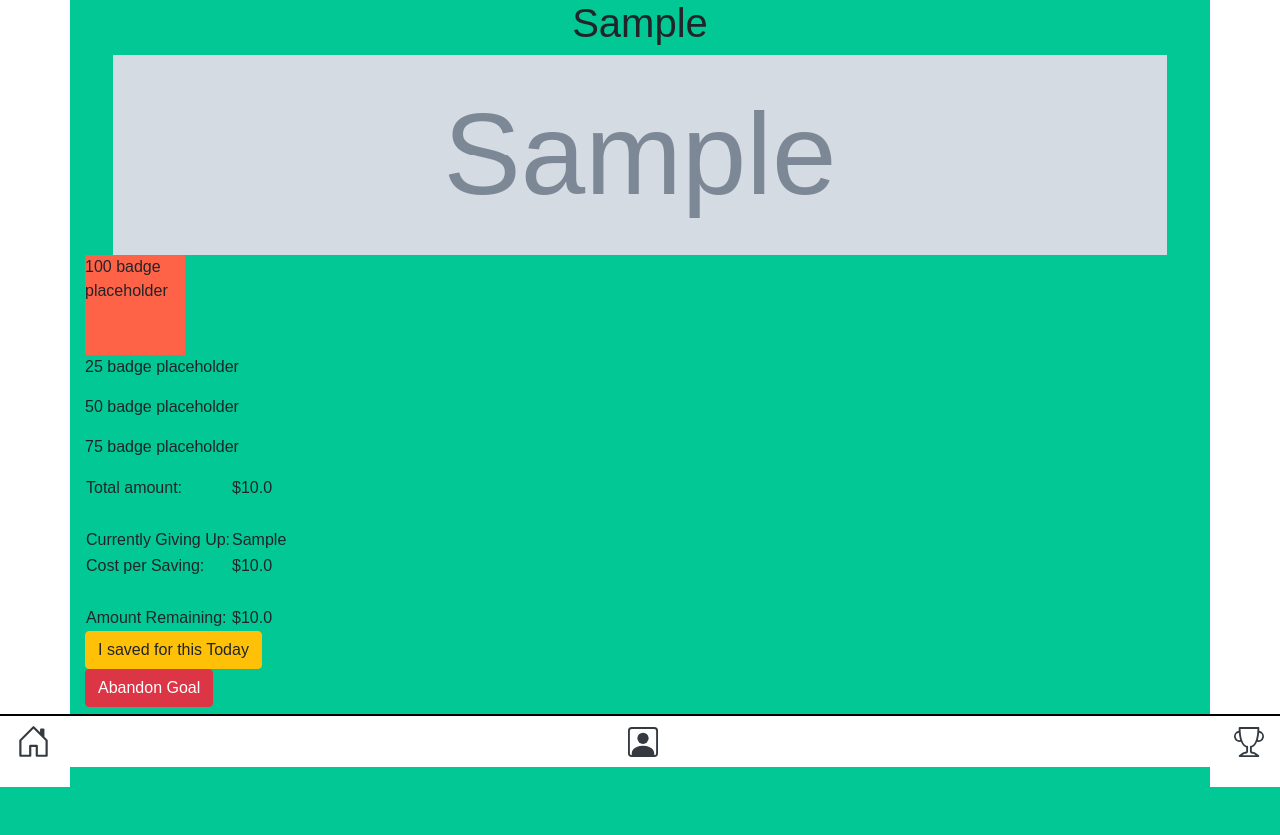
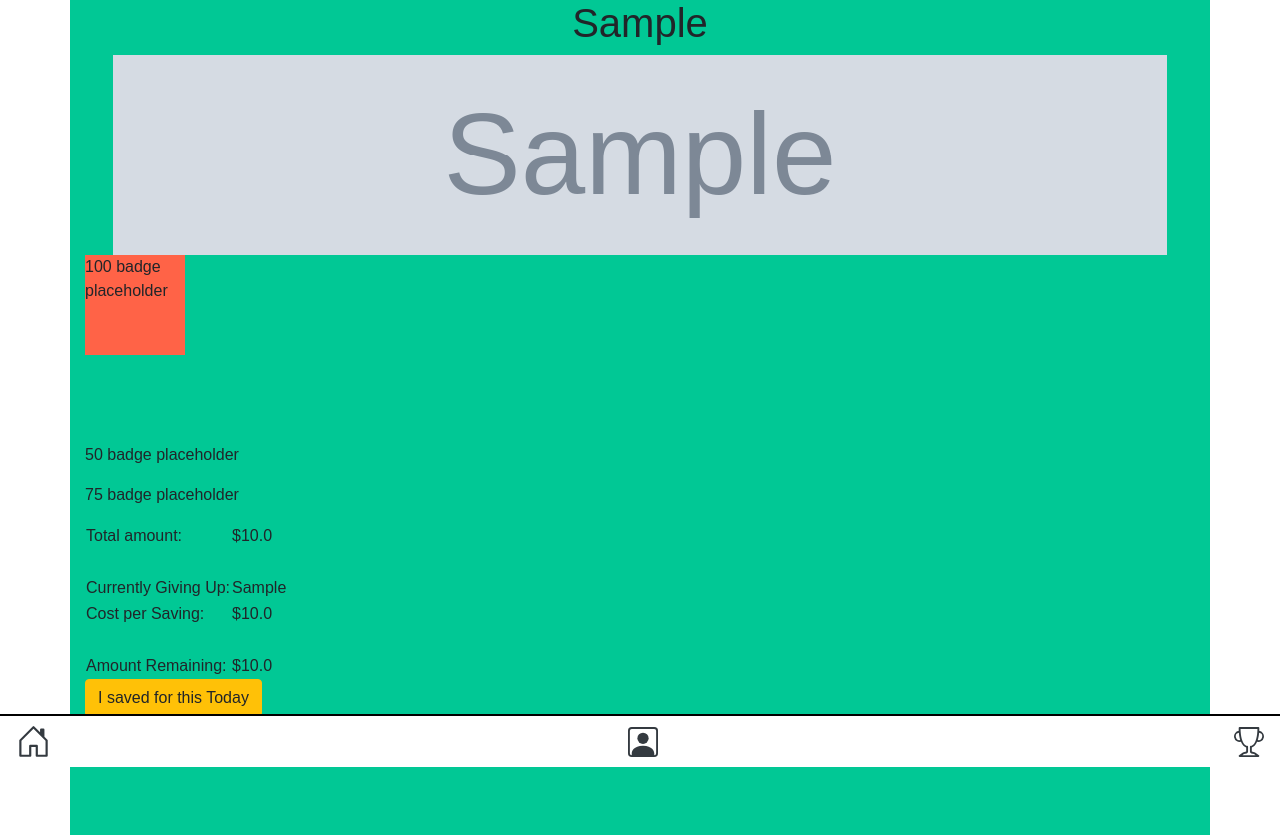
Before and after one commit to nlimtung/financialhackathon, a Django app: page /habits/1/ in a window 1280 px wide. Shown: the part 33-868 px from the top of the page. Before the commit the page ends 820 px from the top, so only its background shows below. Run offline with Django 4.2, Linux system fonts and the light colour scheme; a user stored in the database is signed in; tables that the repository leaves empty hold one stand-in row (values such as "Sample post"); grey boxes marked "Sample" are stand-in pictures; some libraries are stand-ins or nearby versions; some web fonts are replaced.

Commit message:
fixing badge bug

```diff
--- a/main_app/static/css/base.css
+++ b/main_app/static/css/base.css
@@ -179,3 +179,9 @@ main{
     height: 100px;
     background-color: tomato;
 }
+
+.quarter_badge {
+    background-image: url ('images/quarterbadge.png');
+    height:88px;
+    width: 88px
+}
--- a/main_app/templates/habits/detail.html
+++ b/main_app/templates/habits/detail.html
@@ -18,11 +18,10 @@
 
     {% endif %}
 
+    <div class="smalbadges">
         <!-- 25% -->
         {% if  habit.quarter_goal == True %}
-        <div>
-            <p>25 badge placeholder</p>
-        </div>
+        <div class = "quarter_badge"></div>
 
         {% endif %}
 
@@ -42,6 +41,7 @@
         </div>
 
         {% endif %}
+    </div>
 
 
 
--- a/main_app/views.py
+++ b/main_app/views.py
@@ -68,14 +68,13 @@ def habits_update (request, pk):
 
   badgepercent =  new_cost/habit.initial_item_cost
 
-  # quarter mark
-  if badgepercent <=0.25:
-    habit.quarter_goal = True
+# completed
+  if new_cost <= 0:
+    habit.item_cost = 0
+    habit.completed_goal = True
     habit.save()
-
-  # half badge
-  if badgepercent <=0.5:
-    habit.half_goal = True
+  else:
+    habit.item_cost = new_cost
     habit.save()
 
   # 3 quarter badge
@@ -83,14 +82,20 @@ def habits_update (request, pk):
     habit.three_quarter_goal = True
     habit.save()
 
-  # completed
-    if new_cost <= 0:
-      habit.item_cost = 0
-      habit.completed_goal = True
-      habit.save()
-    else:
-      habit.item_cost = new_cost
-      habit.save()
+  # half badge
+  if badgepercent <=0.5:
+    habit.half_goal = True
+    habit.save()
+  # quarter mark
+  if badgepercent <=0.25:
+    habit.quarter_goal = True
+    habit.save()
+
+
+
+
+
+
 
   return HttpResponseRedirect(reverse('detail', args=[str(pk)]))
 
```
Also changed, not shown: main_app/static/css/images/100% 1.png (added), main_app/static/css/images/50% - 2 1.png (added), main_app/static/css/images/75% 1.png (added), main_app/static/css/images/quarterbadge.jpg (added). Lines whose indentation alone changed are shown as unchanged.
